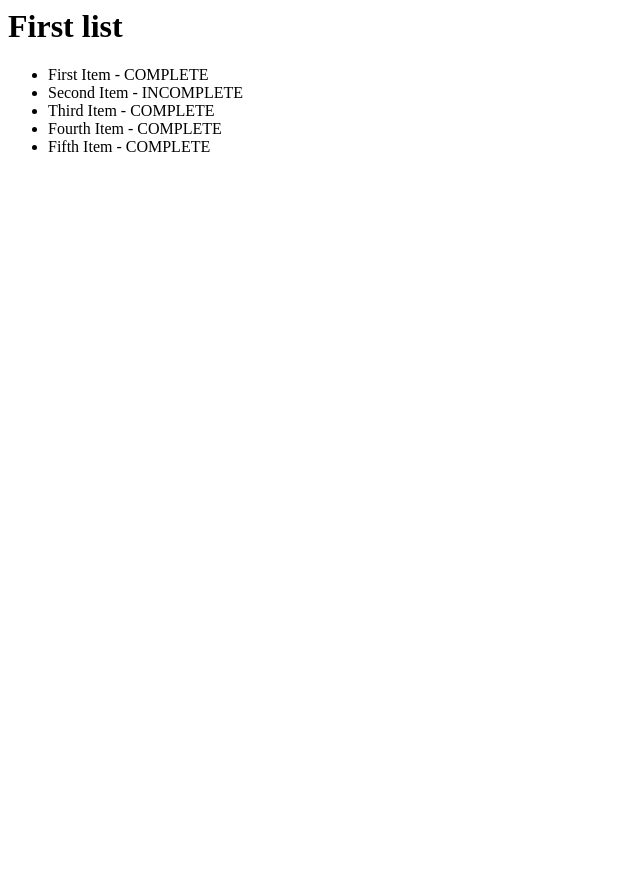
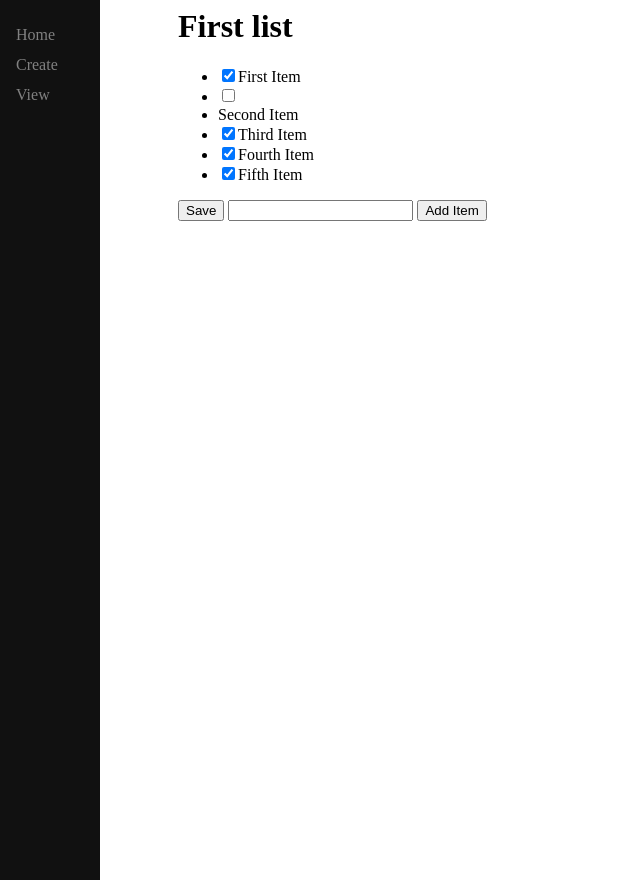
Before and after one commit to hash0i/PriceCalculator, a Django app: page /3 in a window 1280 px wide. Shown: the whole page, without its empty margins (0-640 px from the left). Run offline with Django 3.2, Linux system fonts and the light colour scheme; data comes from the database, SQL or seed files in the repository; both versions use the stored data as it was after the commit.

Commit message:
changes made: 1) POST and GET via form 2) Navigation bar added

```diff
--- a/mysite/main/templates/Main/base.html
+++ b/mysite/main/templates/Main/base.html
@@ -1,10 +1,48 @@
 <html>
 <head>
+    <style type="text/css">
+        .main{
+            margin-left:160px;
+            padding:0px 10px;
+        }
+
+        .sidenav{
+            height: 100%;
+            width: 100px;
+            position: fixed;
+            z-index:1;
+            top:0;
+            left:0;
+            background-color:#111;
+            overflow-x:hidden;
+            padding-top:20px
+        }
+        .sidenav a{
+            padding:6px 8px 6px 16px;
+            text-decoration:none;
+            font=size:25ox;
+            display:block;
+            color:#818181;
+        }
+
+        .sidenav a:hover{
+            color:#f1f1f1;
+        }
+
+
+
+    </style>
+
     <title> {% block titl %} Hash's Website{% endblock %} </title>
 </head>
 
 <body>
-    <div id="content", name="content">
+    <div class="sidenav">
+        <a href="/home">Home </a>
+        <a href="/create">Create</a>
+        <a href="/3">View </a>
+    </div>
+    <div id="content", name="content" class="main">
         {% block content %}
         {% endblock %}
     </div>
--- a/mysite/main/templates/Main/list.html
+++ b/mysite/main/templates/Main/list.html
@@ -3,14 +3,22 @@
 
 {% block content %}
     <h1> {{ls.name}} </h1>
+    <form method="post" action="#">
+    {% csrf_token %}
     <ul>
         {% for item in ls.item_set.all %}
             {% if item.complete == True %}
-             <li> {{item.text}} - COMPLETE</li>
-            {% else %}
-             <li> {{item.text}} - INCOMPLETE</li>
+             <li><input type="checkbox", value="clicked", name="c{{item.id}}" checked>{{item.text}}</li>
+             {% else %}
+             <li><input type="checkbox", value="clicked", name="c{{item.id}}"</li>
+             <li>{{item.text}}</li>
             {% endif %}
         {% endfor %}
     </ul>
+    <button type="submit", name="save", value="save">Save</button>
+    <input type="text" name="new">
+    <button type="submit", name="newItem", value="newItem">Add Item </button>
+
+</form>
 
 {% endblock %}
--- a/mysite/main/views.py
+++ b/mysite/main/views.py
@@ -1,5 +1,6 @@
 from django.shortcuts import render
 from django.http import HttpResponse
+from django.http import HttpResponseRedirect
 from .models import Todolist, Item
 from .forms import CreateNewList
 # Create your views here.
@@ -7,6 +8,27 @@ from .forms import CreateNewList
 
 def index(response, id):
     ls = Todolist.objects.get(id=id)
+
+    #{"save":["save"],"c1":["clicked"]}
+    if response.method == "POST":
+        print(response.POST)
+        if response.POST.get("save"):
+            for item in ls.item_set.all():
+                if response.POST.get("c" + str(item.id)) == "clicked":
+                    item.complete = True
+                else:
+                    item.complete = False
+
+                item.save()
+
+        elif response.POST.get("newItem"):
+            txt = response.POST.get("new")
+
+            if len(txt) > 2:
+                ls.item_set.create(text=txt, complete=False)
+            else:
+                print("Invalid Input")
+
     return render(response,"main/list.html", {"ls":ls})
 
 
@@ -21,6 +43,8 @@ def create(response):
             n = form.cleaned_data["name"]
             t = Todolist(name=n)
             t.save()
+        return HttpResponseRedirect("/%i" %t.id)
+
     else:
         form = CreateNewList()
     return render(response, "main/create.html", {"form":form})
```
Also changed, not shown: mysite/db.sqlite3.
